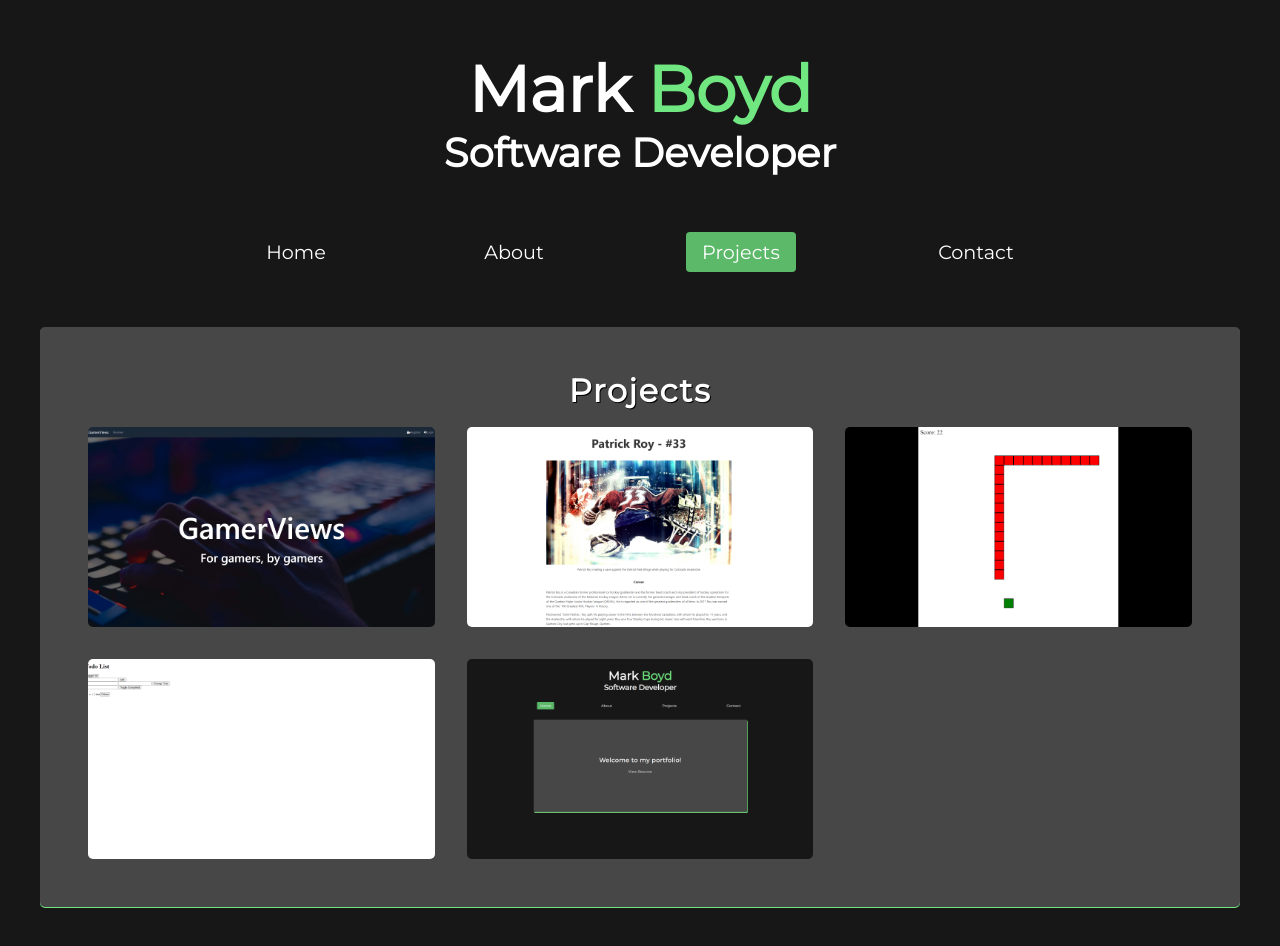
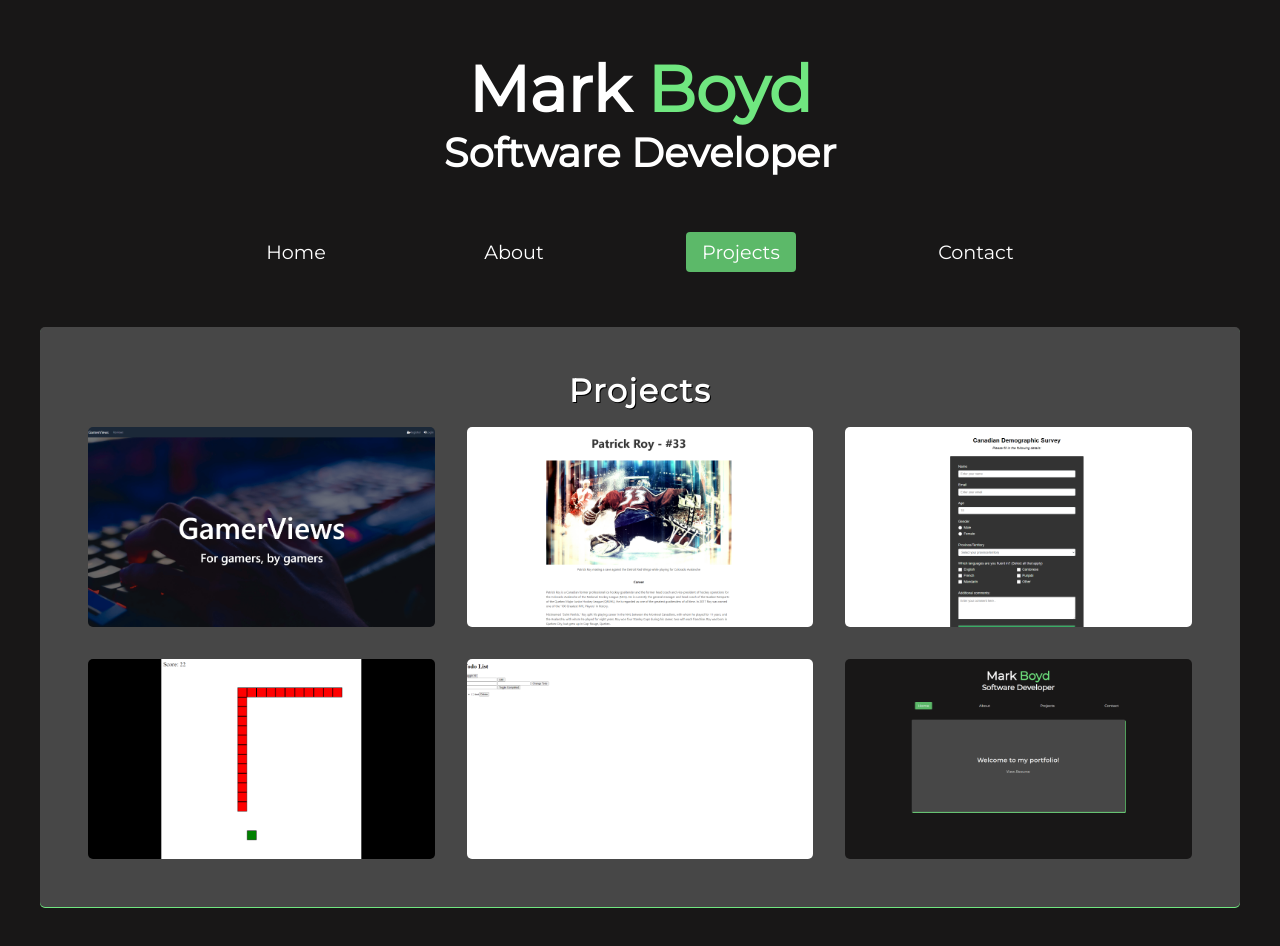
Before and after one commit to MarkBoyd14/mark-boyd-portfolio, a React (Create React App) app: page /projects in a window 1280 px wide. Shown: the top 946 px of the page. Built offline with nearby package versions, Linux system fonts and the light colour scheme.

Commit message:
added survey form to projects

```diff
--- a/src/views/Projects.jsx
+++ b/src/views/Projects.jsx
@@ -17,10 +17,16 @@ export default function Projects() {
       code: 'https://github.com/MarkBoyd14/tribute-page',
     },
     {
+      name: 'Survey Form',
+      image: '/images/survey-form.png',
+      demo: 'https://markboyd14.github.io/tribute-page/',
+      code: 'https://github.com/MarkBoyd14/survey-form',
+    },
+    {
       name: 'Snake',
       image: '/images/snake.png',
       demo: 'https://vanilla-js-snake.herokuapp.com/',
-      code: 'https://github.com/MarkBoyd14/snake/',
+      code: 'https://github.com/MarkBoyd14/snake',
     },
     {
       name: 'Vanilla JS Todo List',
```
Also changed, not shown: public/images/survey-form.png (added).
